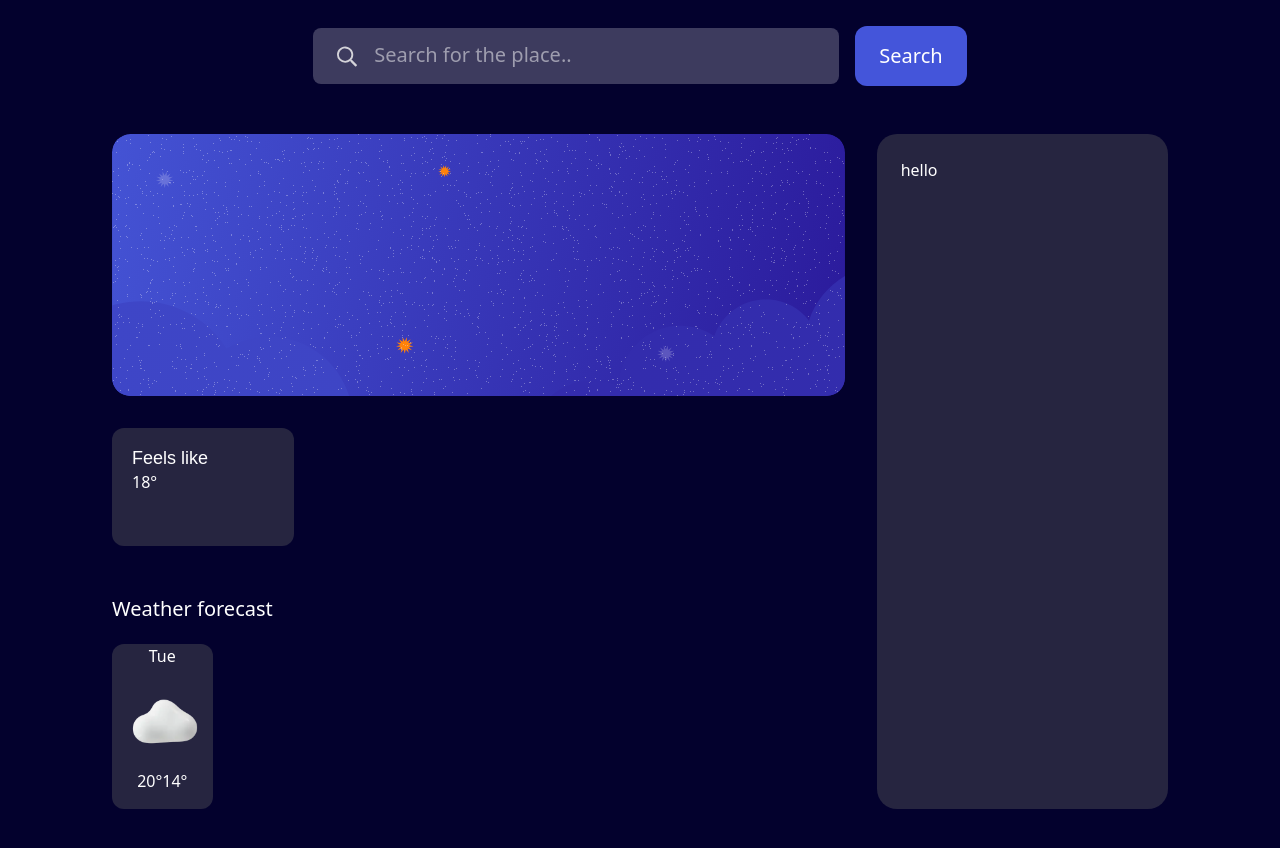
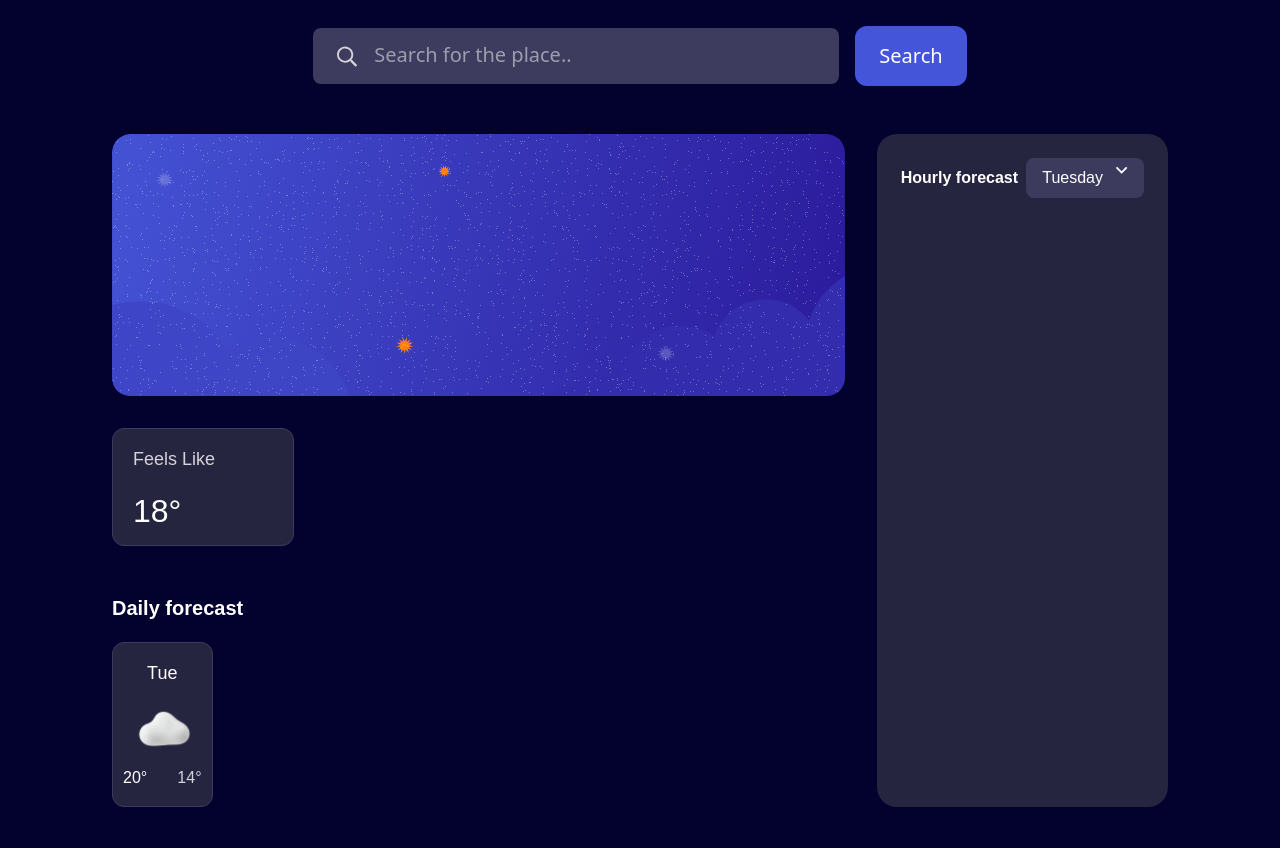
Before and after one commit to Legaz-le/weather-app-main, a React (Vite) app: page / in a window 1280 px wide. Shown: the part 260-1108 px from the top of the page. Built offline with nearby package versions, Linux system fonts and the light colour scheme.

Commit message:
added styles

```diff
--- a/src/components/BodyElements/BottomTable.tsx
+++ b/src/components/BodyElements/BottomTable.tsx
@@ -3,7 +3,7 @@ import { WeatherForecast } from "./Boxes/weatherForecast";
 export const BottomTable = () => {
   return (
     <div className="flex flex-col gap-5">
-      <p className="text-[20px]">Weather forecast</p>
+      <p className="text-xl  font-DM-Sans font-[600]">Daily forecast</p>
       <WeatherForecast />
     </div>
   );
--- a/src/components/BodyElements/Boxes/weatherForecast.tsx
+++ b/src/components/BodyElements/Boxes/weatherForecast.tsx
@@ -2,14 +2,14 @@ import weatherIcon from "/images/icon-overcast.webp"
 
 export const WeatherForecast = () => {
   return (
-    <div className="w-[100.57px] h-[165px] bg-[#262540] rounded-xl text-center">
-        <p>Tue</p>
+    <div className="w-[100.57px] h-[165px] px-2.5 py-4 bg-[#262540] rounded-xl text-center border-inline">
+        <p className="text-lg font-[500] font-DM-Sans">Tue</p>
         <img src={weatherIcon} alt="icon-overcast" />
-        <div>
-            <span>
+        <div className="flex items-center justify-between text-[16px] font-[500] font-DM-Sans">
+            <span className="">
                 20°
             </span>
-            <span>
+            <span className="text-[#D4D3D9]">
                 14°
             </span>
         </div>
--- a/src/components/BodyElements/Boxes/weatherInfo.tsx
+++ b/src/components/BodyElements/Boxes/weatherInfo.tsx
@@ -2,9 +2,9 @@
 
 export const WeatherInfo = () => {
   return (
-    <div className="p-5 gap-6 bg-[#262540] w-[182px] h-[118px] rounded-xl text-start">
-        <p className="font-DM-Sans text-lg">Feels like</p>
-        <span>18°</span>
+    <div className="flex flex-col justify-start p-5 gap-6 bg-[#262540] w-[182px] h-[118px] rounded-xl border-inline">
+        <p className="font-DM-Sans text-lg font-[500] text-[#D4D3D9] leading-[120%]">Feels Like</p>
+        <span className="text-[32px] font-DM-Sans font-[300] leading-[100%]">18°</span>
     </div>
   )
 }
--- a/src/components/BodyElements/MainInfo.tsx
+++ b/src/components/BodyElements/MainInfo.tsx
@@ -4,7 +4,7 @@ import { WeatherInfo } from "./Boxes/weatherInfo";
 export const MainInfo = () => {
   return (
     <div className="flex flex-col gap-8   mb-12 mr-8">
-      <img src={bg} alt="blue-background" />
+      <img src={bg} alt="blue-background"  className="w-[800px]"/>
       <WeatherInfo />
     </div>
   );
--- a/src/components/BodyElements/SideTable.tsx
+++ b/src/components/BodyElements/SideTable.tsx
@@ -1,7 +1,17 @@
+import dropdown from "/images/icon-dropdown.svg";
+
 export const SideTable = () => {
   return (
-    <div className="w-[384px] p-6 bg-[#262540] rounded-[20px]">
-      hello
+    <div className="w-[384px] p-6 bg-[#262540] rounded-[20px]  gap-[16px]">
+      <div className="flex flex-row justify-between items-center">
+        <p className="font-DM-Sans  text-[16px] font-[600]">
+          Hourly forecast
+        </p>
+        <button className="px-4 py-2 flex flex-row  gap-3 bg-[#3C3B5E] rounded-lg">
+          <p className="font-DM-Sans text-[16px] font-[500]">Tuesday</p>{" "}
+          <img src={dropdown} alt="icon-dropDrown" />
+        </button>
+      </div>
     </div>
   );
 };
--- a/src/index.css
+++ b/src/index.css
@@ -19,6 +19,11 @@ html {
   --color-Blue-700: hsl(248, 70%, 36%);
 }
 
+.border-inline {
+  border: 1px solid #3c3b5e;
+  border-radius: 12px;
+}
+
 .font-family {
   font-family: "Bricolage Grotesque", sans-serif;
   line-height: 120%;
@@ -26,6 +31,5 @@ html {
 }
 
 .font-DM-Sans {
-  font-family: "DM Sans",sans-serif;
-  line-height: 120%;
+  font-family: "DM Sans", sans-serif;
 }
```
